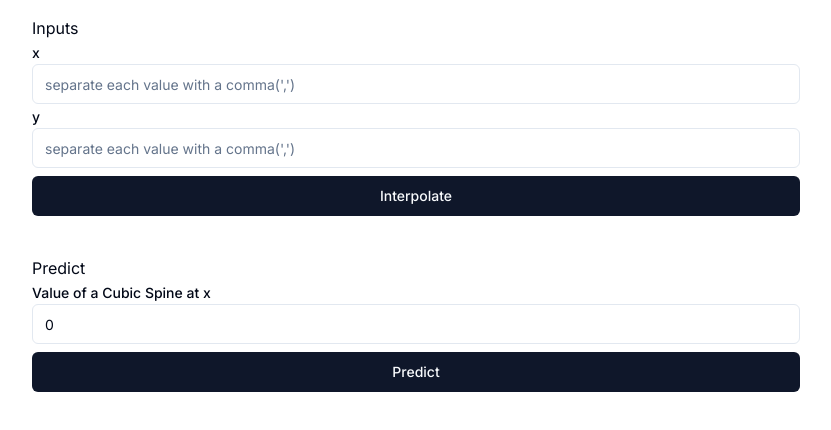
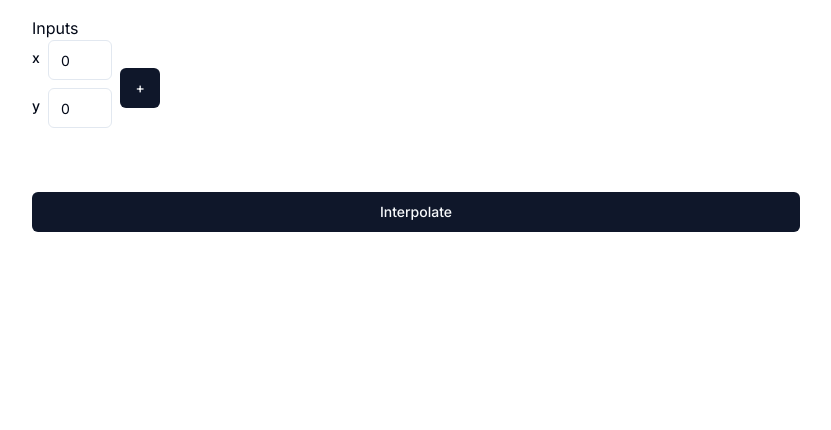
Before and after one commit to 20100215/cubic-splines-calculator, a Next.js app: page / in a window 1280 px wide. Shown: the top 430 px of the page, without its empty margins (224-1055 px from the left). Built offline with nearby package versions, Linux system fonts and the light colour scheme.

Commit message:
changed input implementation for better UX

```diff
--- a/package.json
+++ b/package.json
@@ -15,6 +15,7 @@
     "axios": "^1.6.8",
     "class-variance-authority": "^0.7.0",
     "clsx": "^2.1.0",
+    "immer": "^10.0.4",
     "lucide-react": "^0.365.0",
     "next": "14.1.4",
     "react": "^18",
--- a/src/app/page.js
+++ b/src/app/page.js
@@ -3,40 +3,55 @@ import { useState } from 'react';
 import { Input } from "@/components/ui/input";
 import { Label } from "@/components/ui/label";
 import { Button } from "@/components/ui/button";
+import {produce} from "immer";
+import { useToast } from "@/components/ui/use-toast";
+import axios from 'axios';
+
 import Table from "./table";
-
-import axios from 'axios';
 import Image from "next/image";
-
 import Predict from "./predict";
 
-import { useToast } from "@/components/ui/use-toast";
+
 
 export default function Home() {
     const { toast } = useToast();
-	const [formData, setFormData] = useState({
-		x: [],
-		y: []
-	});
+	const [formData, setFormData] = useState([{
+        id: 0,
+		x: 0,
+		y: 0
+	}]);
 
-    const [data,setData] = useState({});
+    const [resData,setResData] = useState({});
+
     const [img,setImg] = useState('');
 
-    const handleChange = (e) => {
-        const fieldName = e.target.name;
-        const fieldValue = e.target.value.split(",").map(d => Number(d));
+    function addInput(){
+        // setInputList(inputList.concat(<UserInput key={inputList.length} />));
+        setFormData(currentInput => [
+            ...currentInput,
+            {
+              id: formData.length,
+              x: 0,
+              y: 0
+            }
+          ]);
+    }
 
-        setFormData((prevState) => ({
-            ...prevState,
-            [fieldName]: fieldValue
-        }));
+    const handleFocus = (event) => event.target.select();
+
+    const handleDelete = (deletingField) =>{
+        const newList = formData.filter((input) => input !== deletingField);
+        setFormData(newList);
     }
 
     async function Solve() {
         const userInput = {
-            'x': formData.x,
-            'y': formData.y
+            'x': formData.map(input => parseFloat(input.x)),
+            'y': formData.map(input => parseFloat(input.y))
         };
+
+        console.log(userInput);
+
         const res = await
         fetch("http://127.0.0.1:5555/solve",{
             method: 'POST',
@@ -48,10 +63,18 @@ export default function Home() {
         });
 
         const allPostsData = await res.json();
-        setData(allPostsData);
-
+        setResData(allPostsData);
         if(!allPostsData.error){
+            if(allPostsData.status == "Success"){
                 Plot();
+            }
+            else{
+                toast({
+                    title: allPostsData.status,
+                    description: allPostsData.message,
+                    variant: "destructive"
+                })
+            }
         }
         else{
             toast({
@@ -74,26 +97,54 @@ export default function Home() {
             setImg(srcURL);
         });
     }
-
+5.634
 	return (
 		<main className='w-3/5 m-auto'>
             <div className='my-4'>
                 <h2>Inputs</h2>
-                <div>
-                    <Label htmlFor="x">x</Label>
-                    <Input id="x" name="x" onChange={handleChange} placeholder="separate each value with a comma(',')"/>
+                <div className='flex mb-12'>
+                    <div className='grid content-around mr-2'>
+                        <Label className='mb-3'>x</Label>
+                        <Label className='mb-3'>y</Label>
                     </div>
-                <div>
-                    <Label htmlFor="y">y</Label>
-                    <Input id="y" name="y" onChange={handleChange} placeholder="separate each value with a comma(',')"/>
+
+                    {formData.map((input, ndx) =>{
+                        return (
+                            <div key={input.id}>
+                                <Input className='w-16 mr-2 mb-2' onChange={e => {
+                                    const xInput = e.target.value;
+                                    setFormData(currentInput => produce(currentInput, v =>{v[ndx].x = xInput;}));
+                                }} value={input.x} onFocus={handleFocus}/>
+
+                                <Input className='w-16 mr-2 mb-2' onChange={e => {
+                                    const yInput = e.target.value;
+                                    setFormData(currentInput => produce(currentInput, v =>{v[ndx].y = yInput;}));
+                                }} value={input.y} onFocus={handleFocus}/>
+
+                                {input.id != 0?(<Button name="" className="fixed w-16 mr-2 mb-2" key={input.id} variant="destructive" size="icon" tabIndex="-1" onClick={() => handleDelete(input)}>-</Button>):(null)}
+                            </div>
+                        )
+                    })}
+
+                    <div className='grid content-around'>
+                        <Button size="icon" onClick={addInput}>+</Button>
+                    </div>
                 </div>
                 <Button className="my-2 w-full" onClick={Solve}>Interpolate</Button>
             </div>
+
+            {resData.status == "Success" ?(
+                <div className="">
                     <div className='my-4 flex'>
-                <Table data={data}/>
+                        <Table resData={resData}/>
                         {img ? (<div><h2>Plotted Graph</h2><Image height={500} width={500} src={img} alt="nothing"/></div>):(null)}
                     </div>
                     <Predict />
+                </div>
+            ):(null)}
+
+
+
 		</main>
 	);
 }
--- a/src/app/table.js
+++ b/src/app/table.js
@@ -9,10 +9,9 @@ import {
     TableRow,
 } from "@/components/ui/table";
 
-function table({data}) {
-  return (
+function table({resData}) {
+    return (
     <div className='overflow-x-auto grow'>
-        {data.status ? (
             <div>
                 <h2>Table</h2>
                 <Table>
@@ -30,7 +29,7 @@ function table({data}) {
                     </TableRow>
                 </TableHeader>
                 <TableBody>
-                    {data.table.map((numsObj, key) => {
+                    {resData.table.map((numsObj, key) => {
                     return (
                         <TableRow key={key}>
                         <TableCell>{numsObj.a}</TableCell>
@@ -47,8 +46,6 @@ function table({data}) {
                 </TableBody>
                 </Table>
             </div>
-        )
-        :(null)}
     </div>
   )
 }
```
Also changed, not shown: 1 other file (tests, documents, lock files or other folders). Lines whose indentation alone changed are shown as unchanged.
